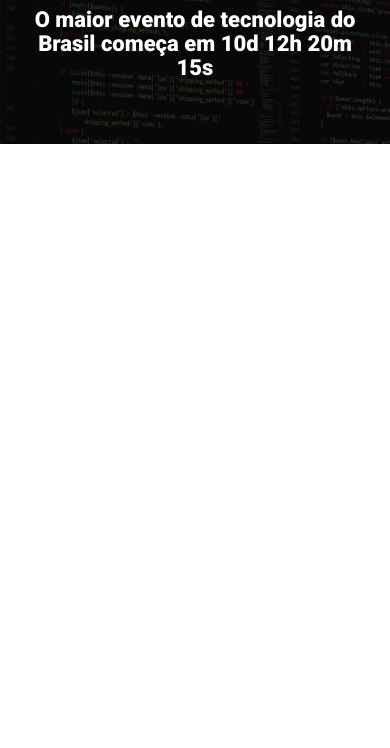
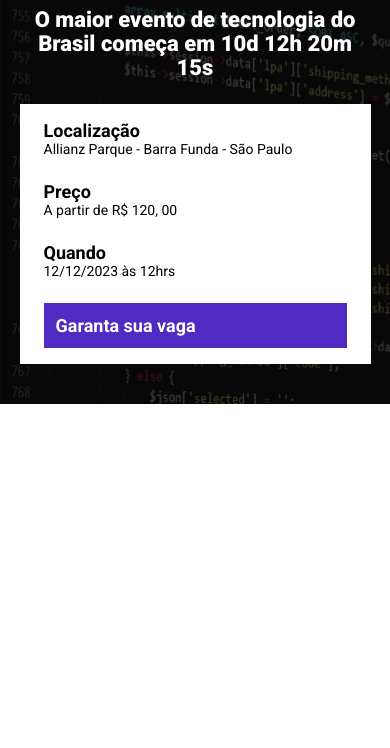
Before and after one commit to carlosmontealto/ebac_teck_talks, a website built with Parcel: page src/index.html in a window 390 px wide. Shown: the part 96-844 px from the top of the page. Built offline with nearby package versions, Linux system fonts and the light colour scheme.

Commit message:
adição da infos-bar

```diff
--- a/src/index.html
+++ b/src/index.html
@@ -16,6 +16,25 @@
         <div class="container">
             <img class="hero__logo" src="./images/ebac_logo.svg" alt="EBAC" >
             <p class="hero__text">O maior evento de tecnologia do Brasil começa em 10d 12h 20m 15s</p>
+            <div class="infos-bar">
+                <ul class="infos-bar__infos">
+                    <li class="infos-bar__infos__item">
+                        <b>Localização</b>
+                        Allianz Parque - Barra Funda - São Paulo
+                    </li>
+                    <li class="infos-bar__infos__item">
+                        <b>Preço</b>
+                        A partir de R$ 120, 00
+                    </li>
+                    <li class="infos-bar__infos__item">
+                        <b>Quando</b>
+                        12/12/2023 às 12hrs
+                    </li>
+                </ul>
+                <a href="#" class="button button--primary">
+                    Garanta sua vaga
+                </a>
+            </div>
         </div>
     </header>
     <script src="scripts/main.js"></script>
--- /dev/null
+++ b/src/styles/components/_buttons.scss
@@ -0,0 +1,22 @@
+.button{
+    padding: 12px;
+    font-size: 18px;
+    font-weight: bold;
+    text-align: center;
+    white-space: nowrap;
+
+    &--primary {
+        color: #fff;
+        background-color: #4F2AC3;
+    }
+
+    @media (max-width:640px){
+        display: block;
+        width: 100%;
+    }
+
+    @media (max-width: 1024px){
+        display: flex;
+        align-items: center;
+    }
+}
--- /dev/null
+++ b/src/styles/components/_infos-bar.scss
@@ -0,0 +1,40 @@
+.infos-bar{
+    padding: 16px 24px;
+    background-color: #fff;
+    display: flex;
+    justify-content: space-between;
+
+    &__infos{
+        display: flex;
+        gap: 40px;
+
+        &__item{
+            font-size: 14px;
+            color: #000;
+
+            b{
+                font-size: 18px;
+                display: block;
+                color: #000;
+            }
+        }
+    }
+
+    @media (max-width:640px) {
+        display: block;
+
+        &__infos{
+            display: block;
+
+            &__item{
+                margin-bottom: 24px;
+            }
+        }
+    }
+
+    @media (max-width: 1024px){
+        &__infos{
+            gap: 16px;
+        }
+    }
+}
--- a/src/styles/main.scss
+++ b/src/styles/main.scss
@@ -1,4 +1,6 @@
 @use 'hero';
+@use 'components/infos-bar';
+@use 'components/buttons';
 
 *{
     margin: 0;
@@ -6,6 +8,8 @@
     box-sizing: border-box;
     color: #fff;
     font-family: 'Roboto', sans-serif;
+    list-style: none;
+    text-decoration: none;
 }
 
 .container{
```
